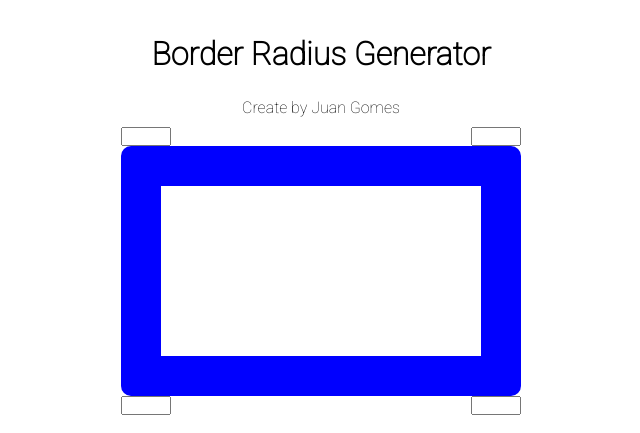
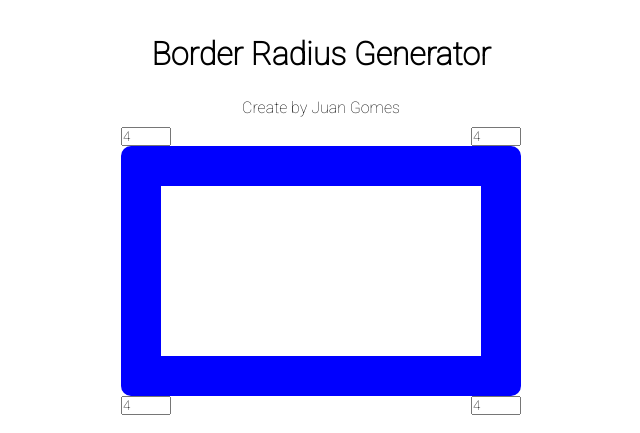
Before and after one commit to JuanGomes404/Border-Radius-Generator, a plain HTML site: page index.html in a window 1280 px wide. Shown: the top 433 px of the page, 319-959 px from the left. Drawn offline with Linux system fonts and the light colour scheme.

Commit message:
Update index.html

```diff
--- a/index.html
+++ b/index.html
@@ -46,6 +46,6 @@
 
 </div>
 
-<script src="https://rawgithubusercontent.com/JuanGomes404/Border-Radius-Generator/gh-pages/script.js"></script>
+<script src="https://cdn.jsdelivr.net/gh/JuanGomes404/Border-Radius-Generator/script.js"></script>
 </body>
 </html>
```
